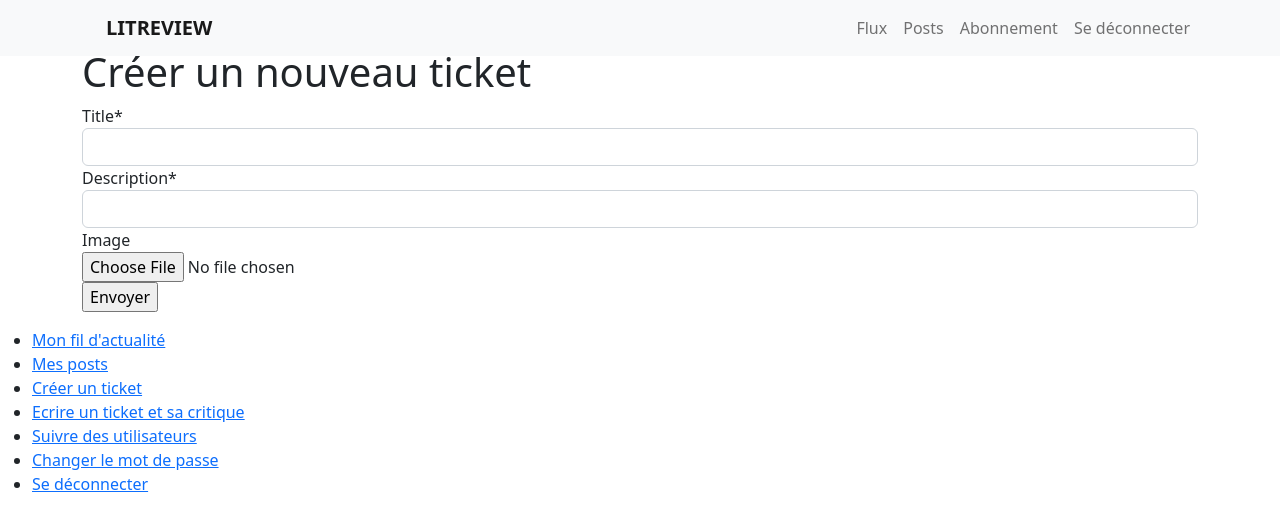
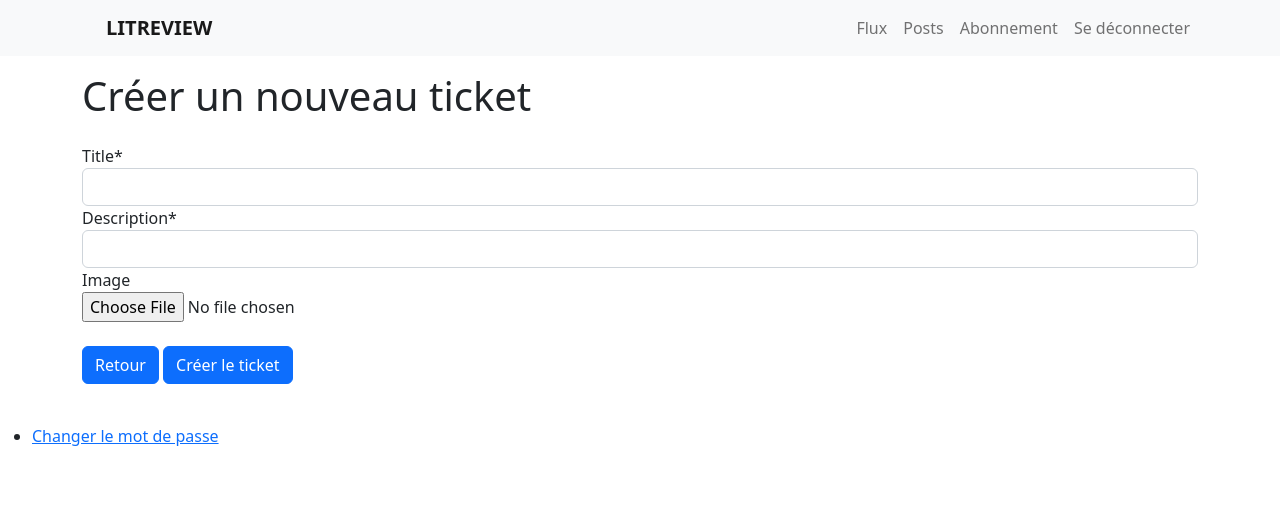
Before and after one commit to TheoSntt/litreview, a Django app: page /tickets/create/ in a window 1280 px wide. Shown: the top 531 px of the page. Run offline with Django 4.2, Linux system fonts and the light colour scheme; the visitor is signed in with stand-in values (Sample User, id 1); some libraries are stand-ins or nearby versions.

Commit message:
Style ticket creation page. Submit button now styled. Add a Cancel button.

```diff
--- a/templates/base.html
+++ b/templates/base.html
@@ -51,13 +51,7 @@
         </div>
 
         <ul>
-            <li><a href="{% url 'feed' %}">Mon fil d'actualité</a></li>
-            <li><a href="{% url 'self-feed' %}">Mes posts</a></li>
-            <li><a href="{% url 'create-ticket' %}">Créer un ticket</a></li>
-            <li><a href="{% url 'create-review-ticket' %}">Ecrire un ticket et sa critique</a></li>
-            <li><a href="{% url 'follow-users' %}">Suivre des utilisateurs</a></li>
             <li><a href="{% url 'password_change' %}">Changer le mot de passe</a></li>
-            <li><a href="{% url 'logout' %}">Se déconnecter</a></li>
         </ul>
 
         <script
--- a/tickets/forms.py
+++ b/tickets/forms.py
@@ -1,4 +1,6 @@
 from django import forms
+from crispy_forms.helper import FormHelper
+from crispy_forms.layout import Submit
 
 from tickets.models import Ticket
 
--- a/tickets/templates/tickets/create_ticket.html
+++ b/tickets/templates/tickets/create_ticket.html
@@ -2,12 +2,13 @@
 {% load crispy_forms_tags %}
 {% block content %}
 
-<h1>Créer un nouveau ticket</h1>
+<h1 class="my-4">Créer un nouveau ticket</h1>
 
 <form method="post"  enctype="multipart/form-data">
   {% csrf_token %}
   {{ form|crispy }}
-  <input type="submit" value="Envoyer">
+  <a class="btn btn-primary my-4" href="{% url 'self-feed' %}">Retour</a>
+  <input type="submit" value="Créer le ticket" class="btn btn-primary my-4">
 </form>
 
 {% endblock content %}
```
